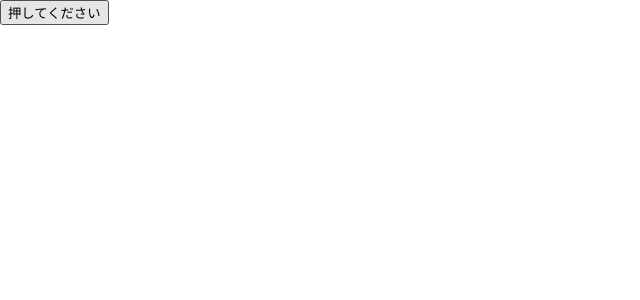
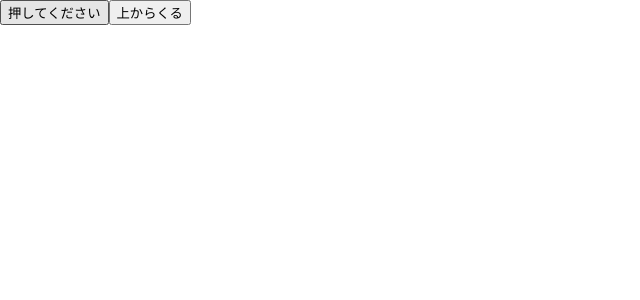
Before and after one commit to cheseryon050822/deployi_app_seryon, a React (Create React App) app: page / in a window 1280 px wide. Shown: the top 300 px of the page, without its empty margins (0-640 px from the left). Built offline with nearby package versions, Linux system fonts and the light colour scheme.

Commit message:
speed star

```diff
--- a/src/App.js
+++ b/src/App.js
@@ -5,10 +5,17 @@ const App = () => {
   const ann =()=>{
     console.log('Hello world')
   }
+  const open = ()=>{
+    window.alert("Hello world!");
+    alert("Hello world!");
+  }
   return (
     <div>
       <button onClick={ann}>
         押してください
+      </button>
+      <button onClick={open}>
+         上からくる
       </button>
     </div>
 
```
